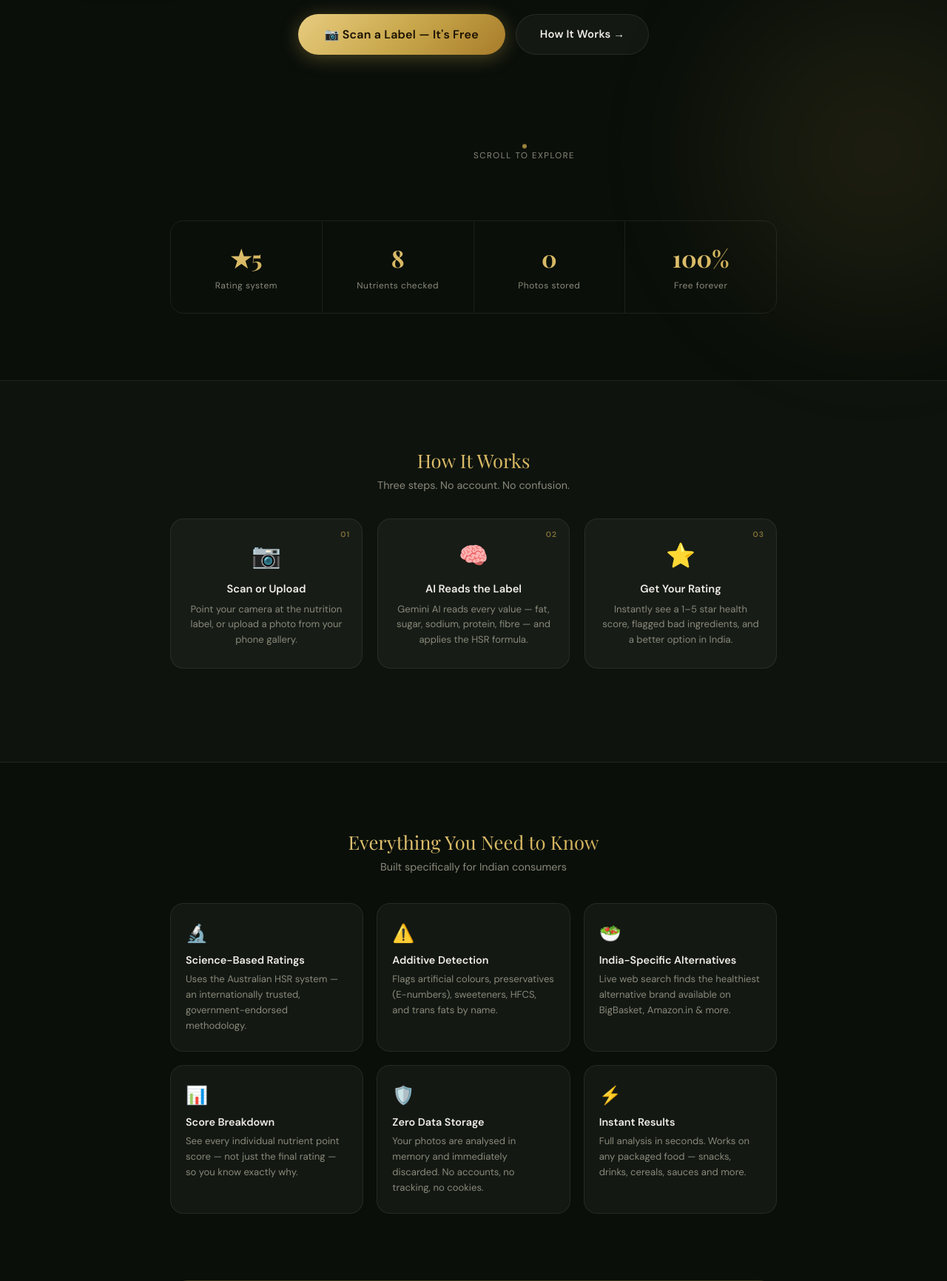
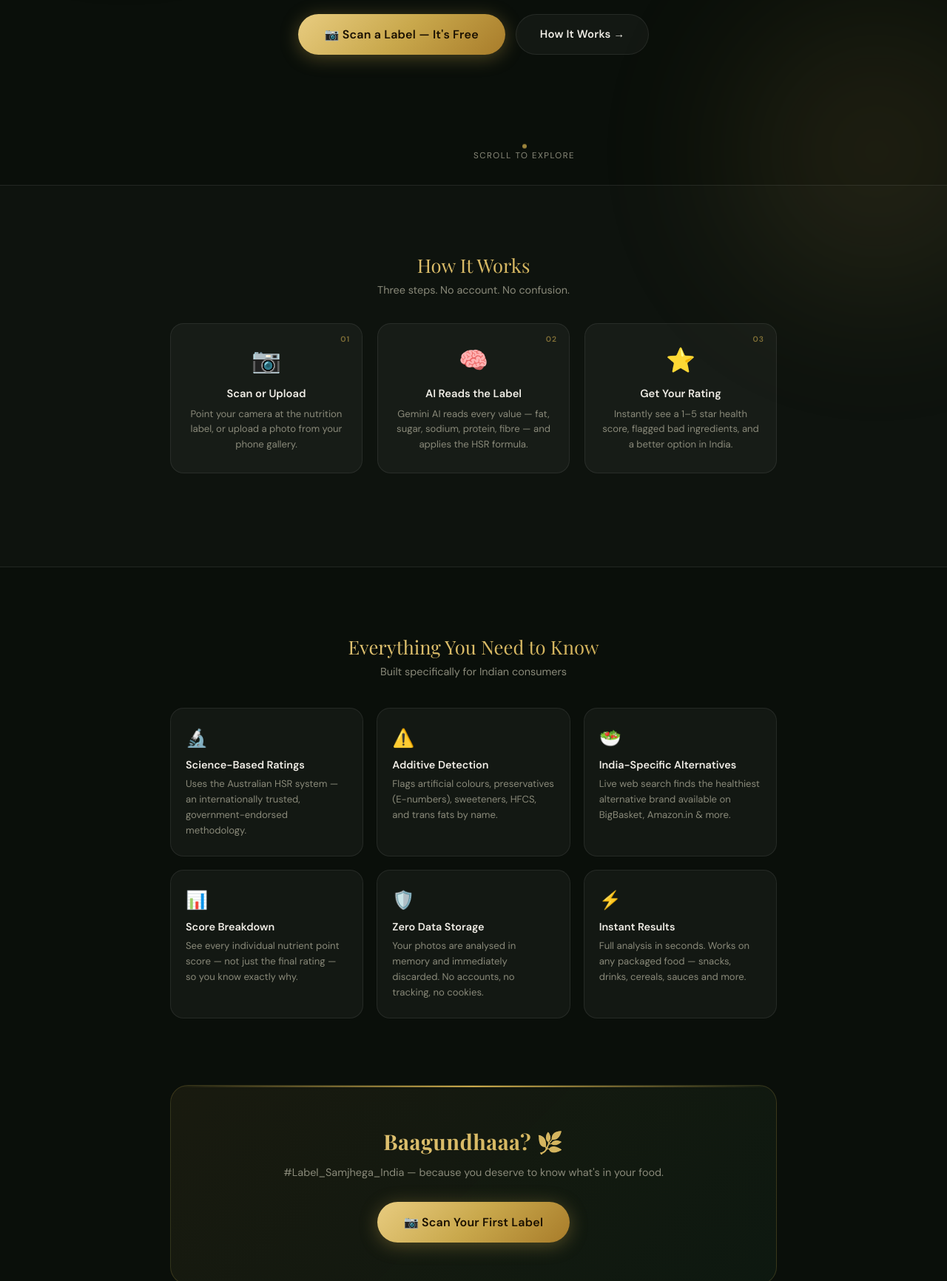
Before and after one commit to saipranav2004/AI-product-analysis, a Flask app: page / in a window 1280 px wide. Shown: the part 550-2282 px from the top of the page at 74% size. Run offline with Flask 3, Linux system fonts and the light colour scheme; some web fonts are replaced.

Commit message:
Fix issues in landing page

```diff
--- a/templates/landing.html
+++ b/templates/landing.html
@@ -244,29 +244,7 @@
     </div>
   </section>
 
-  <!-- ── Stats ── -->
-  <section class="section" style="padding-top:0;">
-    <div class="section-inner">
-      <div class="stats-row">
-        <div class="stat">
-          <span class="stat-num">★5</span>
-          <span class="stat-label">Rating system</span>
-        </div>
-        <div class="stat">
-          <span class="stat-num">8</span>
-          <span class="stat-label">Nutrients checked</span>
-        </div>
-        <div class="stat">
-          <span class="stat-num">0</span>
-          <span class="stat-label">Photos stored</span>
-        </div>
-        <div class="stat">
-          <span class="stat-num">100%</span>
-          <span class="stat-label">Free forever</span>
-        </div>
-      </div>
-    </div>
-  </section>
+
 
   <!-- ── How it works ── -->
   <section class="section section-alt">
```
